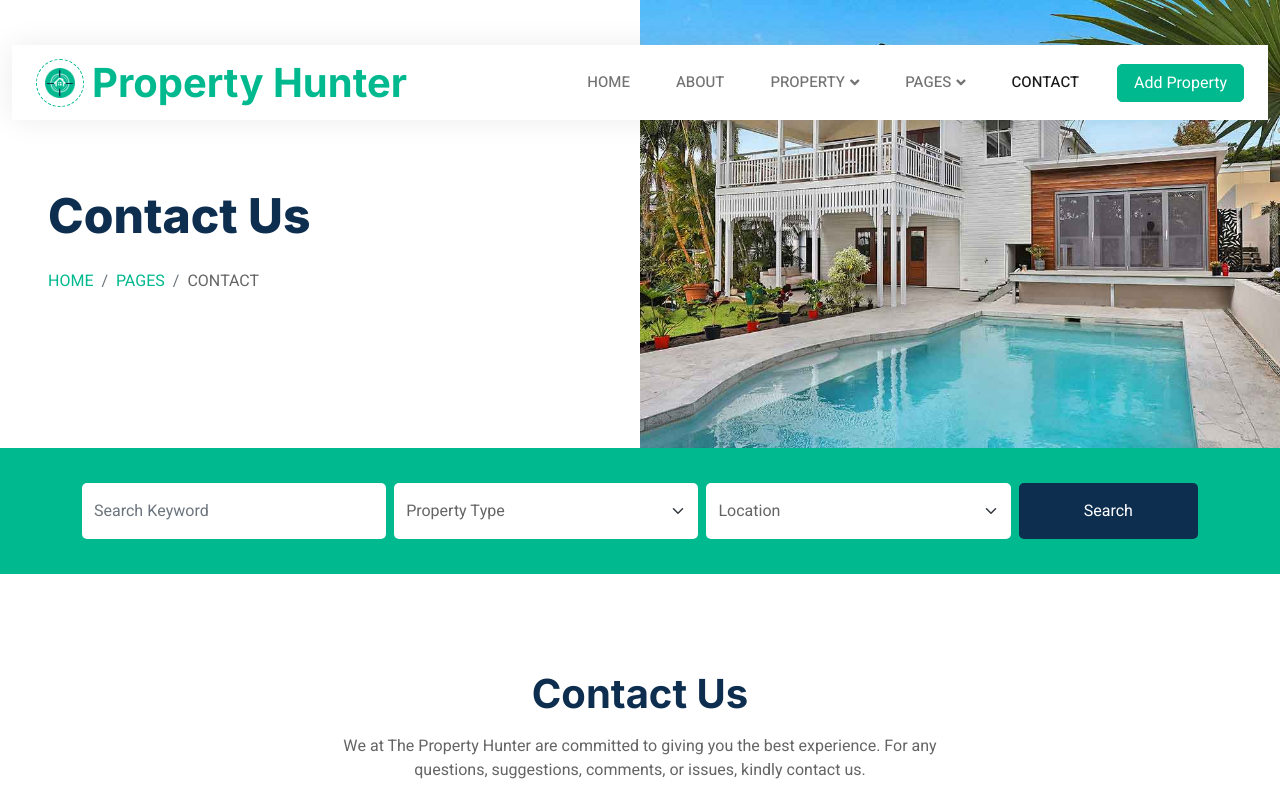
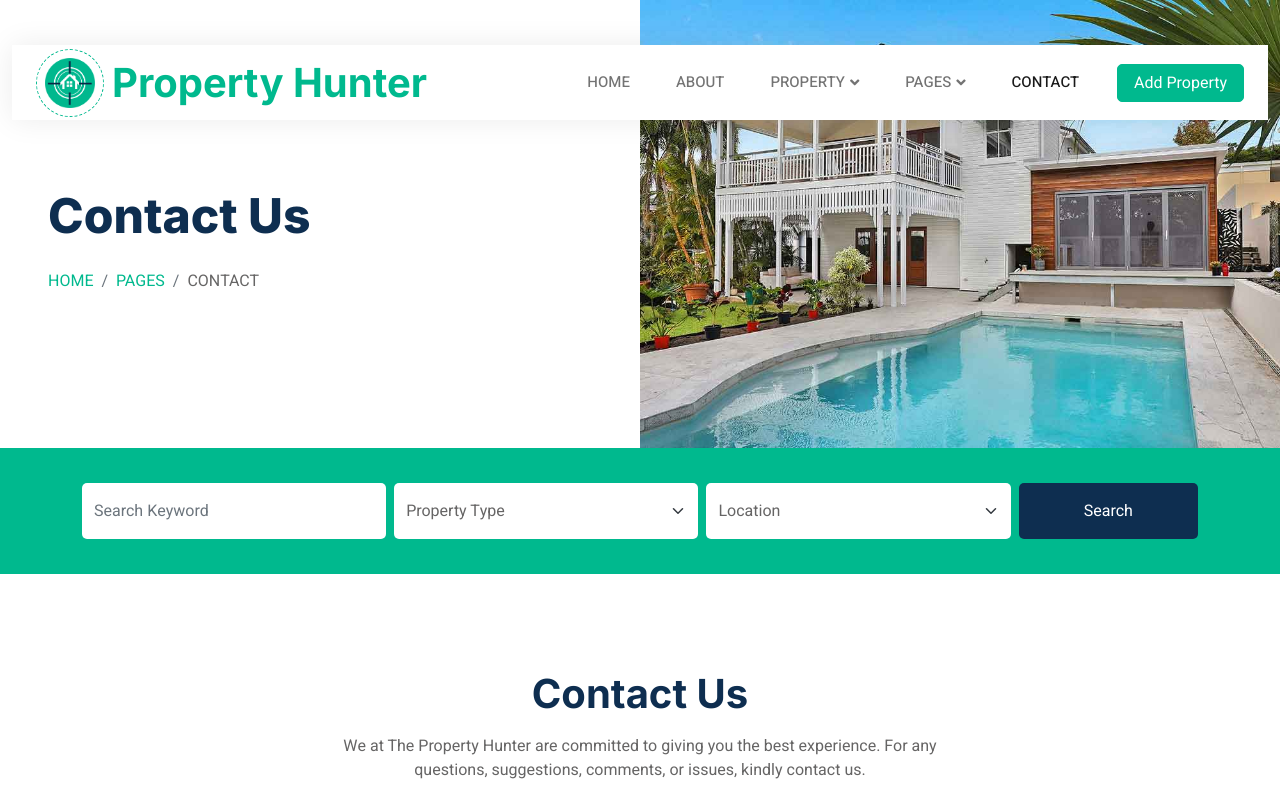
Before and after one commit to Mhojojo/MiniProject2, a website with bundled scripts: page contact.html in a window 1280 px wide. Shown: the top 800 px of the page. Built offline with nearby package versions, Linux system fonts and the light colour scheme.

Commit message:
Changed the size of the logo.

```diff
--- a/contact.html
+++ b/contact.html
@@ -68,7 +68,7 @@
                 class="img-fluid"
                 src="img/logo.png"
                 alt="Icon"
-                style="width: 30px; height: 30px"
+                style="width: 50px; height: 50px"
               />
             </div>
             <h1 class="m-0 text-primary">Property Hunter</h1>
```
